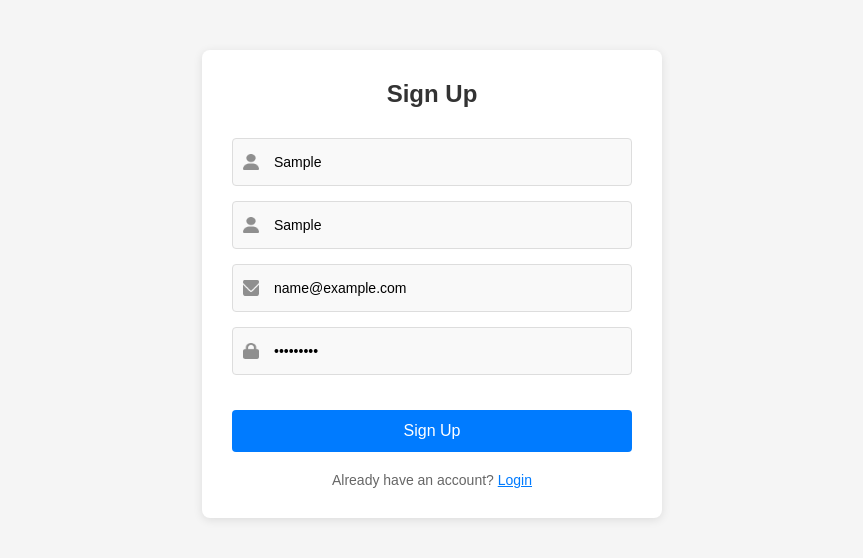
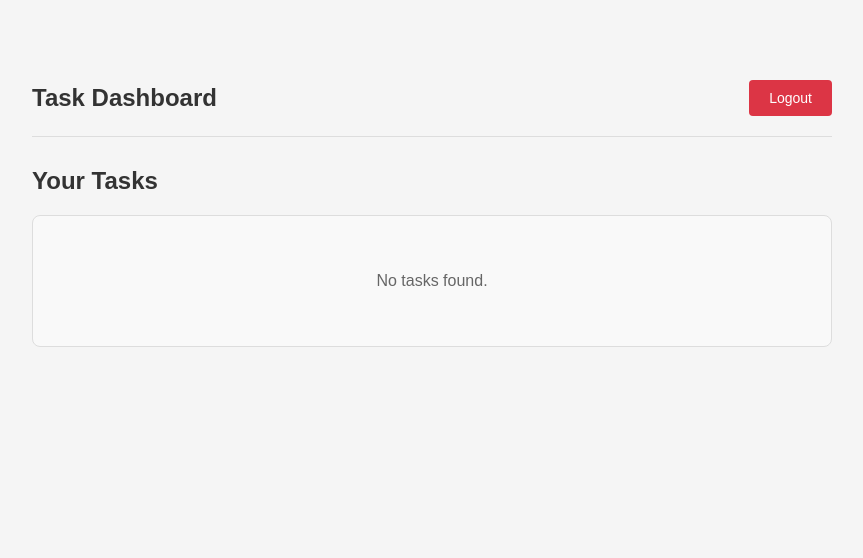
Before and after one commit to MohamedMosalm/Task-Manager-React, a React (Create React App) app: page / in a window 1280 px wide. Both pictures are taken after typing "Sample", "Sample", "name@example.com", "Sample123" into the empty fields and a click on the button "Sign Up". Shown: the top 558 px of the page, without its empty margins (208-1071 px from the left). Built offline with nearby package versions, Linux system fonts and the light colour scheme.

Commit message:
feat: Implement dashboard ui

```diff
--- a/src/App.js
+++ b/src/App.js
@@ -1,10 +1,26 @@
+import React, { useState } from "react";
 import "./App.css";
 import Auth from "./components/auth/Auth.jsx";
+import TaskDashboard from "./components/dashboard/TaskDashboard.jsx";
 
 function App() {
+  const [isLoggedIn, setIsLoggedIn] = useState(false);
+
+  const handleLogin = () => {
+    setIsLoggedIn(true);
+  };
+
+  const handleLogout = () => {
+    setIsLoggedIn(false);
+  };
+
   return (
     <div>
-      <Auth />
+      {isLoggedIn ? (
+        <TaskDashboard onLogout={handleLogout} />
+      ) : (
+        <Auth onLogin={handleLogin} />
+      )}
     </div>
   );
 }
--- a/src/components/auth/Auth.jsx
+++ b/src/components/auth/Auth.jsx
@@ -4,7 +4,7 @@ import user_icon from "../assets/person.png";
 import email_icon from "../assets/email.png";
 import password_icon from "../assets/password.png";
 
-const Auth = () => {
+const Auth = ({ onLogin }) => {
   const [isLogin, setIsLogin] = useState(false);
   const [formData, setFormData] = useState({
     firstName: "",
@@ -29,9 +29,11 @@ const Auth = () => {
         password: formData.password,
       });
       alert("Login successful!");
+      onLogin();
     } else {
       console.log("Sign up data:", formData);
       alert("Sign up successful!");
+      onLogin();
     }
   };
 
--- /dev/null
+++ b/src/components/dashboard/TaskDashboard.jsx
@@ -0,0 +1,83 @@
+import React, { useState } from "react";
+import "./dashboard.css";
+
+const TaskDashboard = ({ onLogout }) => {
+  const [tasks, setTasks] = useState([
+    // {
+    //   id: 1,
+    //   title: "Complete project documentation",
+    //   content: "Write comprehensive documentation for the new feature",
+    //   completed: false,
+    //   userId: 1,
+    // },
+    // {
+    //   id: 2,
+    //   title: "Review code changes",
+    //   content: "Review and approve pending pull requests",
+    //   completed: true,
+    //   userId: 1,
+    // },
+    // {
+    //   id: 3,
+    //   title: "Fix login bug",
+    //   content: "Resolve authentication issue in production",
+    //   completed: false,
+    //   userId: 1,
+    // },
+  ]);
+
+  return (
+    <div className="dashboard-container">
+      {/* Header */}
+      <div className="dashboard-header">
+        <h1>Task Dashboard</h1>
+        <button className="logout-btn" onClick={onLogout}>
+          Logout
+        </button>
+      </div>
+
+      {/* Tasks List - Grid View */}
+      <div className="tasks-container">
+        <h2>Your Tasks</h2>
+
+        {tasks.length === 0 ? (
+          <div className="no-tasks">
+            <p>No tasks found.</p>
+          </div>
+        ) : (
+          <div className="tasks-grid">
+            {tasks.map((task) => (
+              <div
+                key={task.id}
+                className={`task-card ${task.completed ? "completed" : ""}`}
+              >
+                <div className="task-header">
+                  <h3>{task.title}</h3>
+                </div>
+
+                <div className="task-content">
+                  <p>{task.content}</p>
+                </div>
+
+                <div className="task-footer">
+                  <div className="task-status">
+                    <label>
+                      <input
+                        type="checkbox"
+                        checked={task.completed}
+                        readOnly
+                      />
+                      {task.completed ? "Completed" : "Pending"}
+                    </label>
+                  </div>
+                </div>
+              </div>
+            ))}
+          </div>
+        )}
+      </div>
+    </div>
+  );
+};
+
+export default TaskDashboard;
--- /dev/null
+++ b/src/components/dashboard/dashboard.css
@@ -0,0 +1,85 @@
+.dashboard-container {
+  max-width: 800px;
+  margin: 50px auto;
+  padding: 30px;
+}
+
+.dashboard-header {
+  display: flex;
+  justify-content: space-between;
+  align-items: center;
+  margin-bottom: 30px;
+  padding-bottom: 20px;
+  border-bottom: 1px solid #ddd;
+}
+
+.dashboard-header h1 {
+  color: #333;
+  font-size: 24px;
+  font-weight: bold;
+  margin: 0;
+}
+
+.tasks-container h2 {
+  color: #333;
+  margin-bottom: 20px;
+}
+
+.no-tasks {
+  text-align: center;
+  padding: 40px;
+  color: #666;
+  background: #f9f9f9;
+  border-radius: 8px;
+  border: 1px solid #ddd;
+}
+
+.tasks-grid {
+  display: grid;
+  grid-template-columns: repeat(auto-fill, minmax(300px, 1fr));
+  gap: 20px;
+}
+
+.task-card {
+  border: 1px solid #ddd;
+  border-radius: 8px;
+  padding: 20px;
+  background: white;
+  box-shadow: 0 2px 10px rgba(0, 0, 0, 0.1);
+}
+
+.task-card.completed {
+  background: #f9f9f9;
+}
+
+.task-header h3 {
+  margin: 0 0 15px 0;
+  color: #333;
+}
+
+.task-content p {
+  margin: 0 0 20px 0;
+  color: #666;
+}
+
+.task-status label {
+  display: flex;
+  align-items: center;
+  gap: 8px;
+  color: #666;
+  font-size: 14px;
+}
+
+.logout-btn {
+  background: #dc3545;
+  color: white;
+  border: none;
+  padding: 10px 20px;
+  border-radius: 4px;
+  cursor: pointer;
+  font-size: 14px;
+}
+
+.logout-btn:hover {
+  background: #c82333;
+}
```
